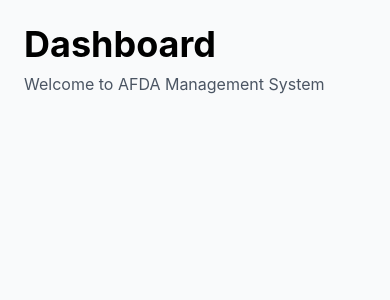
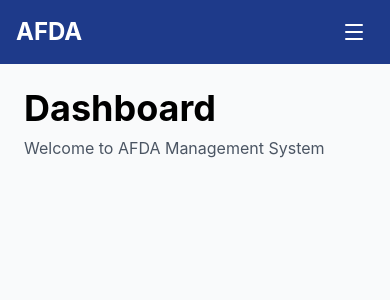
Before and after one commit to JGrndn/afda, a Next.js app: page / in a window 390 px wide. Shown: the top 300 px of the page. Built offline with nearby package versions, Linux system fonts and the light colour scheme.

Commit message:
Add menu items and mobile menu

```diff
--- a/src/app/layout.tsx
+++ b/src/app/layout.tsx
@@ -1,3 +1,4 @@
+import { Navigation } from '@/components/layout/Navigation';
 import './globals.css';
 
 export const metadata = {
@@ -13,6 +14,7 @@ export default function RootLayout({
   return (
     <html lang="en">
       <body className="bg-gray-50">
+        <Navigation />
         <main className="min-h-screen">{children}</main>
       </body>
     </html>
--- /dev/null
+++ b/src/components/layout/Navigation.tsx
@@ -0,0 +1,96 @@
+'use client';
+
+import Link from 'next/link';
+import { usePathname } from 'next/navigation';
+import { useState } from 'react';
+import { LucideIcon, Menu, X } from 'lucide-react';
+
+const navItems:{
+    href: string;
+    label: string;
+    icon: LucideIcon;
+}[] = [
+];
+
+export function Navigation() {
+  const pathname = usePathname();
+  const [isMenuOpen, setIsMenuOpen] = useState(false);
+
+  const toggleMenu = () => setIsMenuOpen(!isMenuOpen);
+  const closeMenu = () => setIsMenuOpen(false);
+
+  return (
+    <nav className="bg-blue-900 text-white">
+      <div className="container mx-auto px-4 sm:px-6">
+        <div className="flex items-center justify-between h-16">
+          {/* Logo */}
+          <Link href="/" className="text-2xl font-bold flex-shrink-0" onClick={closeMenu}>
+            AFDA
+          </Link>
+
+          {/* Desktop Navigation */}
+          <div className="hidden lg:flex gap-1">
+            {navItems.map((item) => {
+              const isActive = pathname === item.href || pathname.startsWith(item.href + '/');
+              const Icon = item.icon;
+              return (
+                <Link
+                  key={item.href}
+                  href={item.href}
+                  className={`flex items-center gap-2 px-3 xl:px-4 py-2 rounded-md transition text-sm xl:text-base ${
+                    isActive
+                      ? 'bg-blue-700 font-semibold'
+                      : 'hover:bg-blue-800'
+                  }`}
+                >
+                  <Icon className="w-4 h-4 xl:w-5 xl:h-5" />
+                  {item.label}
+                </Link>
+              );
+            })}
+          </div>
+
+          {/* Mobile Menu Button */}
+          <button
+            onClick={toggleMenu}
+            className="lg:hidden p-2 rounded-md hover:bg-blue-800 transition"
+            aria-label="Toggle menu"
+          >
+            {isMenuOpen ? (
+              <X className="h-6 w-6" />
+            ) : (
+              <Menu className="h-6 w-6" />
+            )}
+          </button>
+        </div>
+
+        {/* Mobile Navigation Dropdown */}
+        {isMenuOpen && (
+          <div className="lg:hidden pb-4">
+            <div className="flex flex-col gap-2">
+              {navItems.map((item) => {
+                const isActive = pathname === item.href || pathname.startsWith(item.href + '/');
+                const Icon = item.icon;
+                return (
+                  <Link
+                    key={item.href}
+                    href={item.href}
+                    onClick={closeMenu}
+                    className={`flex items-center gap-3 px-4 py-3 rounded-md transition ${
+                      isActive
+                        ? 'bg-blue-700 font-semibold'
+                        : 'hover:bg-blue-800'
+                    }`}
+                  >
+                    <Icon className="w-5 h-5" />
+                    {item.label}
+                  </Link>
+                );
+              })}
+            </div>
+          </div>
+        )}
+      </div>
+    </nav>
+  );
+}
```
